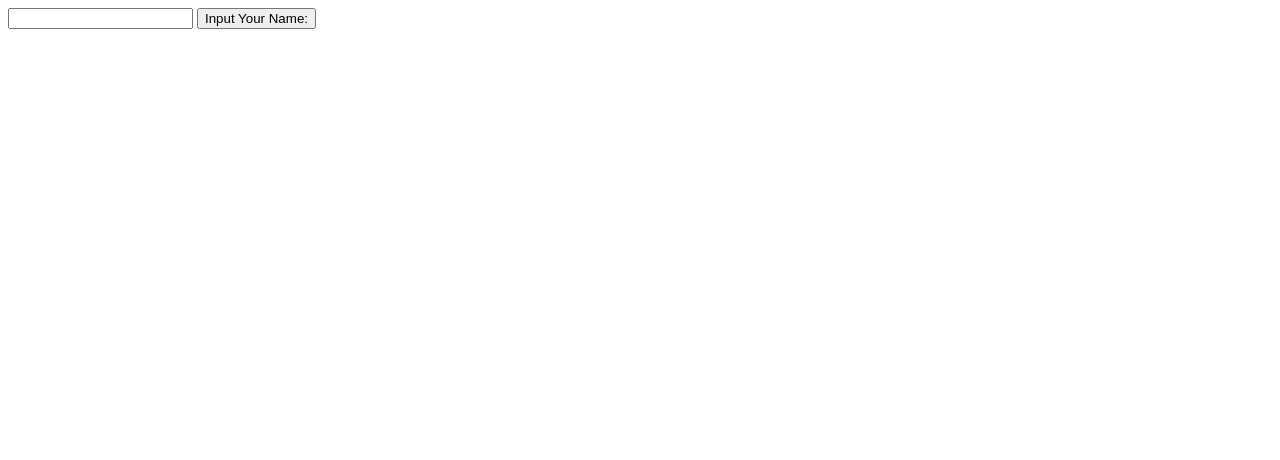
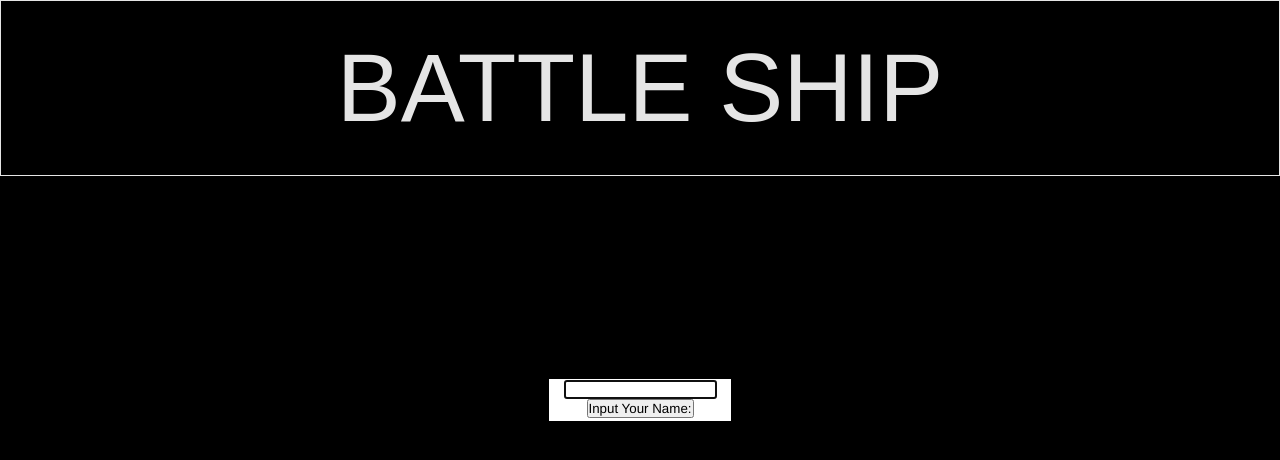
Before and after one commit to yunfeihit/Battleship, a website built with webpack: page src/template.html in a window 1280 px wide. Built offline with nearby package versions, Linux system fonts and the light colour scheme; a web font is replaced by a local one.

Commit message:
submit progress @20260602

```diff
--- a/src/controller.js
+++ b/src/controller.js
@@ -8,7 +8,9 @@ import {
     renderRobotWin,
     bindRobotGameBoardClick,
     bindCreateUser,
-    bindUserPlaceShip
+    bindUserPlaceShip,
+    showUserNameInputDialog,
+    closeUserNameInputDialog
     }
 from "./dom.js";
 
@@ -58,6 +60,7 @@ let user;
 let robot = createPlayer('Robot');
 
 function startGame() {
+    showUserNameInputDialog();
 
     bindCreateUser(createUser);
     bindUserPlaceShip(handleUserPlaceShip);
--- a/src/dom.js
+++ b/src/dom.js
@@ -2,6 +2,7 @@ const userNameInput = document.querySelector('#user-name-input');
 const inputNameBtn = document.querySelector('#input-name-btn')
 const userGameBoardContainer = document.querySelector('#user-gameboard-container');
 const robotGameBoardContainer = document.querySelector('#robot-gameboard-container');
+const userNameInputDialog = document.querySelector('#user-name-input-dialog');
 
 //Inner Function
 function renderGameBoard(gameBoard, container) {
@@ -81,6 +82,13 @@ function bindUserPlaceShip(handler) {
     handler(startPosition, length, direction);
 }
 
+function showUserNameInputDialog() {
+    userNameInputDialog.showModal();
+}
+
+function closeUserNameInputDialog() {
+    userNameInputDialog.close();
+}
 
 export{
     renderUserGameBoard,
@@ -89,5 +97,7 @@ export{
     renderRobotWin,
     bindRobotGameBoardClick,
     bindCreateUser,
-    bindUserPlaceShip
+    bindUserPlaceShip,
+    showUserNameInputDialog,
+    closeUserNameInputDialog
 };
--- a/src/style.css
+++ b/src/style.css
@@ -0,0 +1,46 @@
+@font-face {
+    font-family: "Honk";
+    src: url(./fonts/Honk-Regular-VariableFont_MORF\,SHLN.ttf) format("truetype");
+}
+
+* {
+    padding: 0;
+    margin: 0;
+    font-family: Helvetica, sans-serif;
+}
+
+html,
+body {
+    height: 100%;
+}
+
+#main-container {
+    height: 100%;
+    background-color: black;
+}
+
+#title {
+    font-family: 'Honk', sans-serif;
+    color: white;
+    font-size: 6rem;
+    text-align: center;
+    padding: 2rem 0;
+    border: 1px solid white;
+}
+
+/* user name input dialog */
+#user-name-input-dialog {
+    position: fixed;
+    top: 50%;
+    left: 50%;
+    transform: translate(-50%, -50%);
+    border: 1px solid white;
+    width: 180px;
+    height: 40px;
+}
+
+#user-name-input-container {
+    display: flex;
+    flex-direction: column;
+    align-items: center;
+}
--- a/src/template.html
+++ b/src/template.html
@@ -3,17 +3,41 @@
 <head>
     <meta charset="UTF-8">
     <meta name="viewport" content="width=device-width, initial-scale=1.0">
-    <title>Document</title>
+    <title>Battle Ship</title>
+    <link rel="icon" href="./imgs/battleship.png">
 </head>
 <body>
 
-    <div id="user-name-input-container">
-        <input type="text" id="user-name-input">
-        <button id="input-name-btn">Input Your Name:</button>
+    <div id="main-container">
+
+        <header>
+            <p id="title">BATTLE SHIP</p>
+
+        </header>
+
+        <main>
+            <div id="user-gameboard-container"></div>
+            <div id="robot-gameboard-container"></div>
+
+        </main>
+
+        <footer>
+
+
+
+
+        </footer>
+
+
     </div>
 
-    <div id="user-gameboard-container"></div>
-    <div id="robot-gameboard-container"></div>
+    <!-- user name input -->
+    <dialog id="user-name-input-dialog">
+        <div id="user-name-input-container">
+            <input type="text" id="user-name-input">
+            <button id="input-name-btn">Input Your Name:</button>
+        </div>
+    </dialog>
 
 
 
```
Also changed, not shown: src/fonts/Jersey15-Regular.ttf (added), src/imgs/battleship.png (added), src/imgs/boat_36.png (added), 1 other file.
